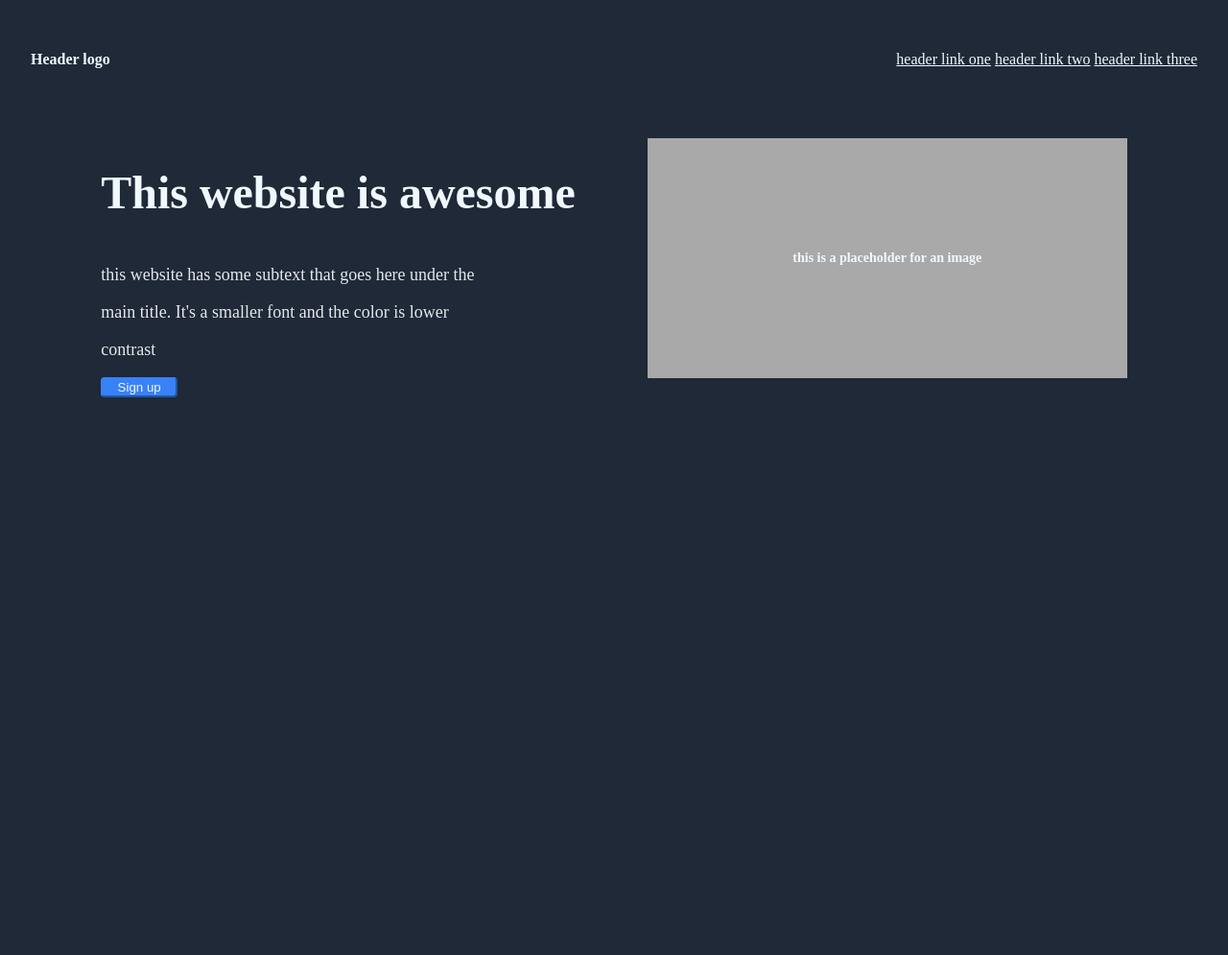
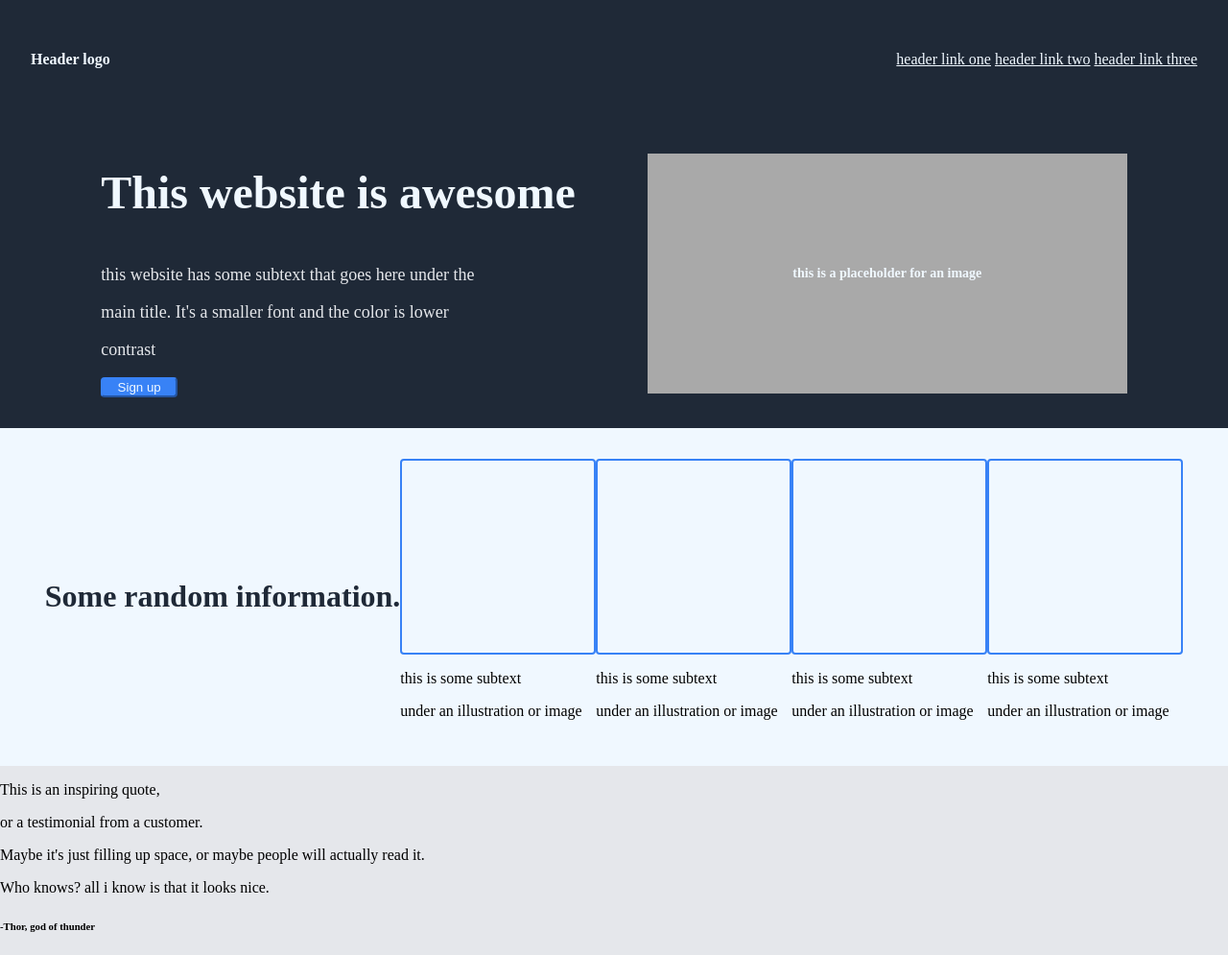
Before and after one commit to jorsel/odin-landing-page, a plain HTML site: page index.html in a window 1280 px wide. Shown: the whole page at 96% size. Before the commit the page ends 800 px from the top, so only its background shows below. Drawn offline with Linux system fonts and the light colour scheme.

Commit message:
added more segments

```diff
--- a/css/styles.css
+++ b/css/styles.css
@@ -48,6 +48,7 @@ body {
 
 #signup {
     color: aliceblue;
+    padding-bottom: 2em;
 }
 
 #signup-btn {
@@ -70,13 +71,44 @@ body {
     border: darkgrey;
 }
 
-#info-segment {
+.info-segment {
+    padding-top: 2em;
+    padding-bottom: 2em;
+    background-color: aliceblue;
+    display: flex;
+    align-items: center;
+    justify-content: center;
+    flex-direction: row;
+    gap: 40px;
+}
+
+.info-container {
+    display: flex;
+    align-items: center;
+    justify-content: center;
+}
+
+#info-header {
+    position: relative;
+    color: #1F2937;
+    font-weight: bold;
+}
+
+.illustration-box {
+    border-radius: 4px;
+    border-color: #3882F6;
+    border-width: 2px;
+    border-style: solid;
+    height: 200px;
+    width: 200px;
+}
+
+.quote-segment {
+    background-color: #E5E7EB;
     display: flex;
 }
 
-footer {
-    background-color: aliceblue;
-}
+.quote-container {}
 
 
 /* " # " is id selector  " . " is class selector */
--- a/index.html
+++ b/index.html
@@ -36,12 +36,43 @@
     </div>
 
     <div class="info-segment">
-        <div id="item1">
-            <div class="illustration-box"></div>
+        <div class="info-container">
+            <h1 id=info-header>Some random information.</h1>
+            <div id="item1">
+                <div class="illustration-box"></div>
+                <p>this is some subtext</p>
+                <p>under an illustration or image</p>
+            </div>
+            <div id="item2">
+                <div class="illustration-box"></div>
+                <p>this is some subtext</p>
+                <p>under an illustration or image</p>
+            </div>
+            <div id="item3">
+                <div class="illustration-box"></div>
+                <p>this is some subtext</p>
+                <p>under an illustration or image</p>
+            </div>
+            <div id="item4">
+                <div class="illustration-box"></div>
+                <p>this is some subtext</p>
+                <p>under an illustration or image</p>
+            </div>
         </div>
     </div>
 
-    <div class="quote-segment"></div>
+    <div class="quote-segment">
+        <div class="quote container">
+            <p>This is an inspiring quote,
+            </p>
+            <p> or a testimonial from a customer. </p>
+            <p>
+                Maybe it's just filling up space, or maybe people will actually read it.
+            </p>
+            <p>Who knows? all i know is that it looks nice.</p>
+            <h6>-Thor, god of thunder</h6>
+        </div>
+    </div>
 
 
 </body>
```
